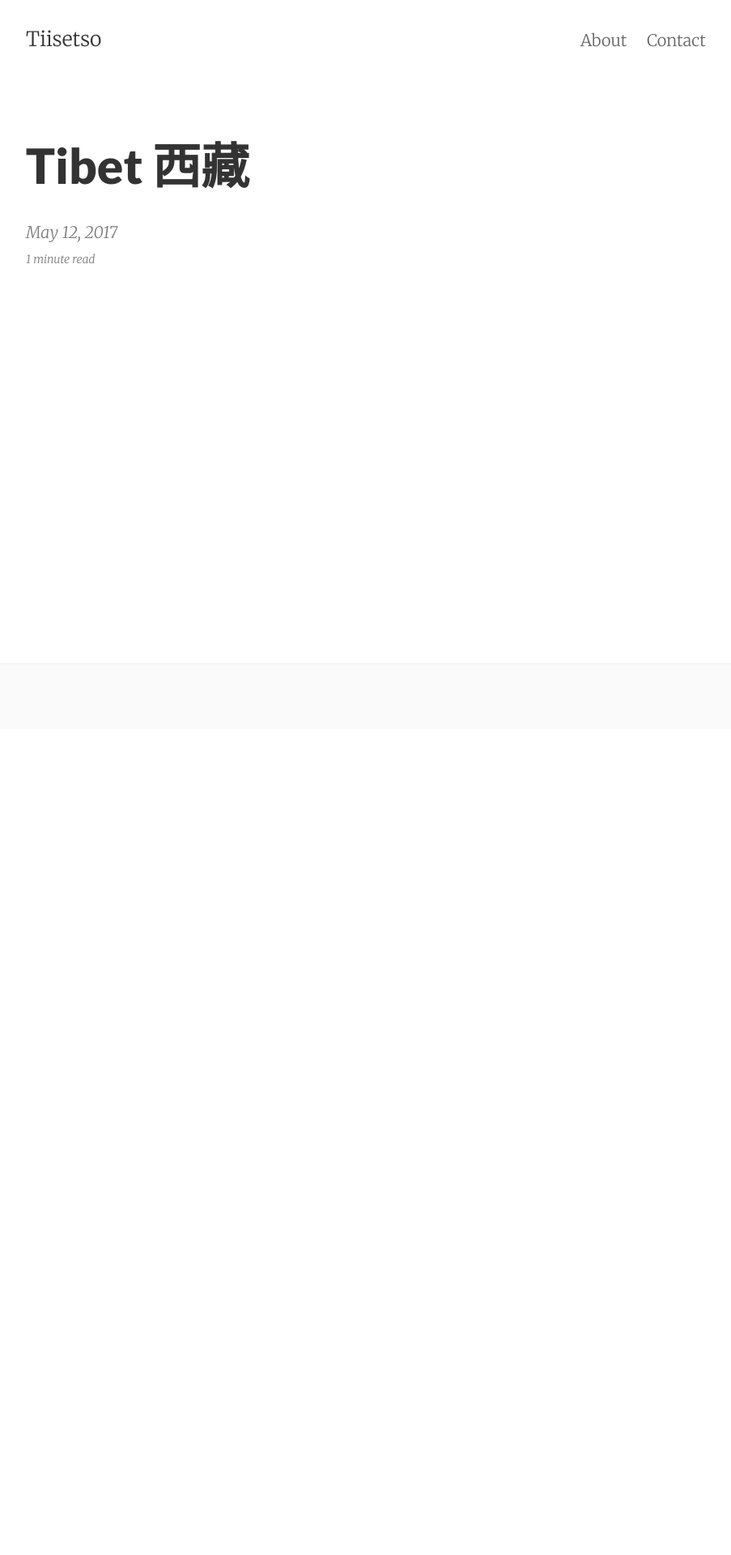
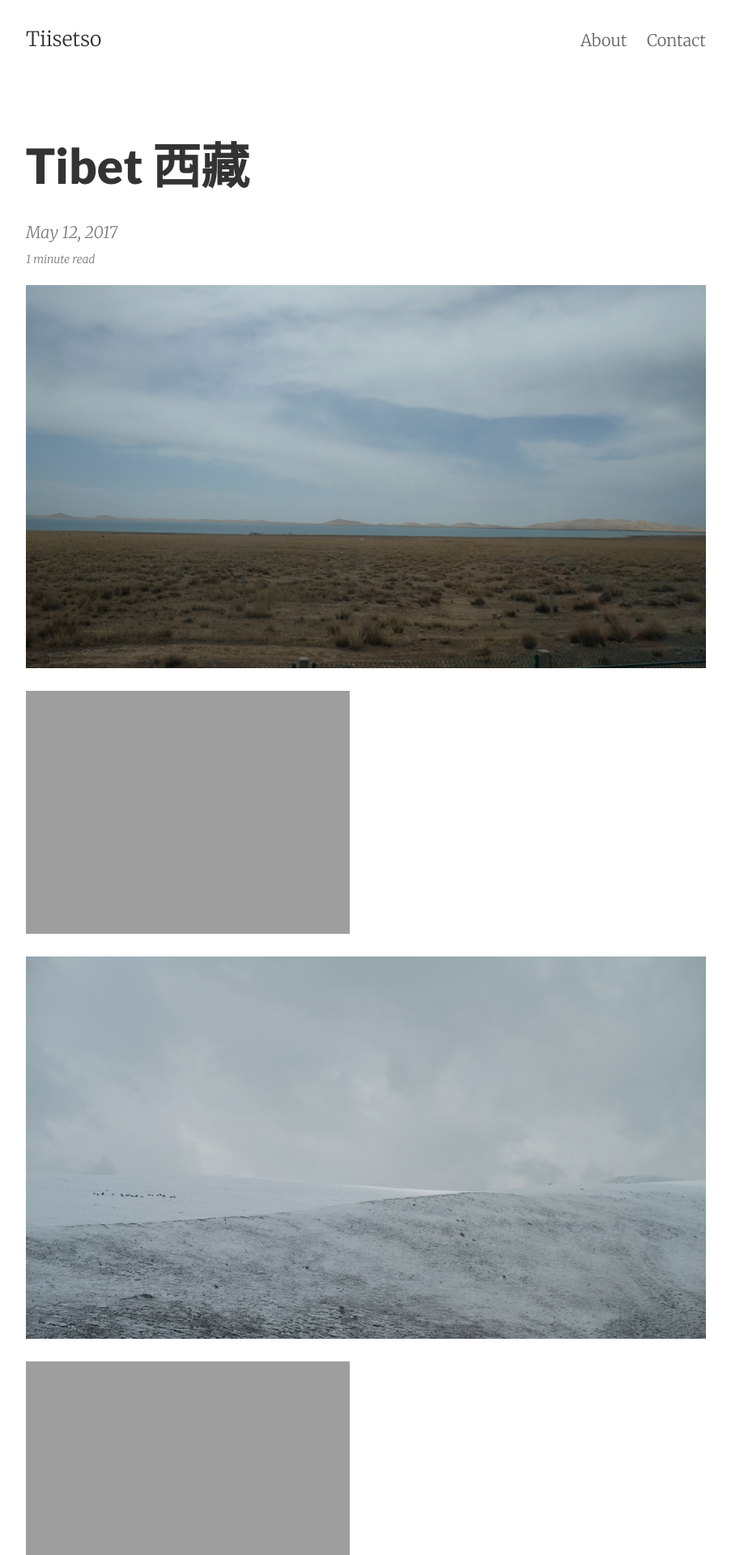
Before and after one commit to Tiisetso/tiisetso.github.io, a Jekyll site: the page built from _posts/2017-05-13-Photo-Tibet西藏.md, in a window 1280 px wide. Shown: the top 1920 px of the page at 81% size, without its empty margins (188-1091 px from the left). Built offline with Jekyll 4.4.1, drawn with Linux system fonts in a browser that asks for light colours; before the commit the page ends 900 px from its top, so only the background shows below that.

Commit message:
Revert to content.

```diff
--- a/_layouts/post.html
+++ b/_layouts/post.html
@@ -23,7 +23,7 @@ layout: default
 </div>
 
 <article class="post-content">
-  {{ post.content }}
+  {{ content }}
 </article>
 
 {% if site.show_sharing_icons %}
```
